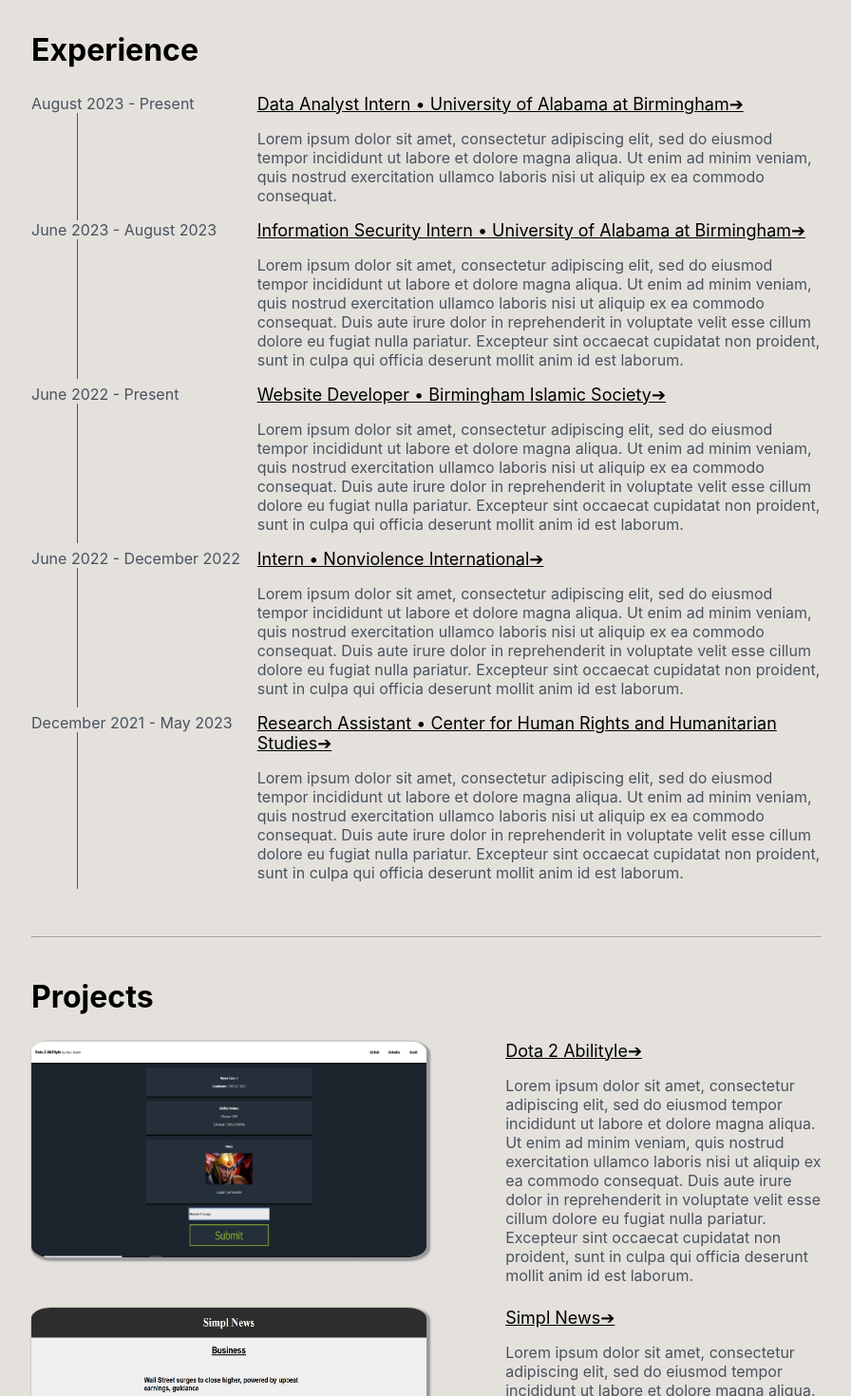
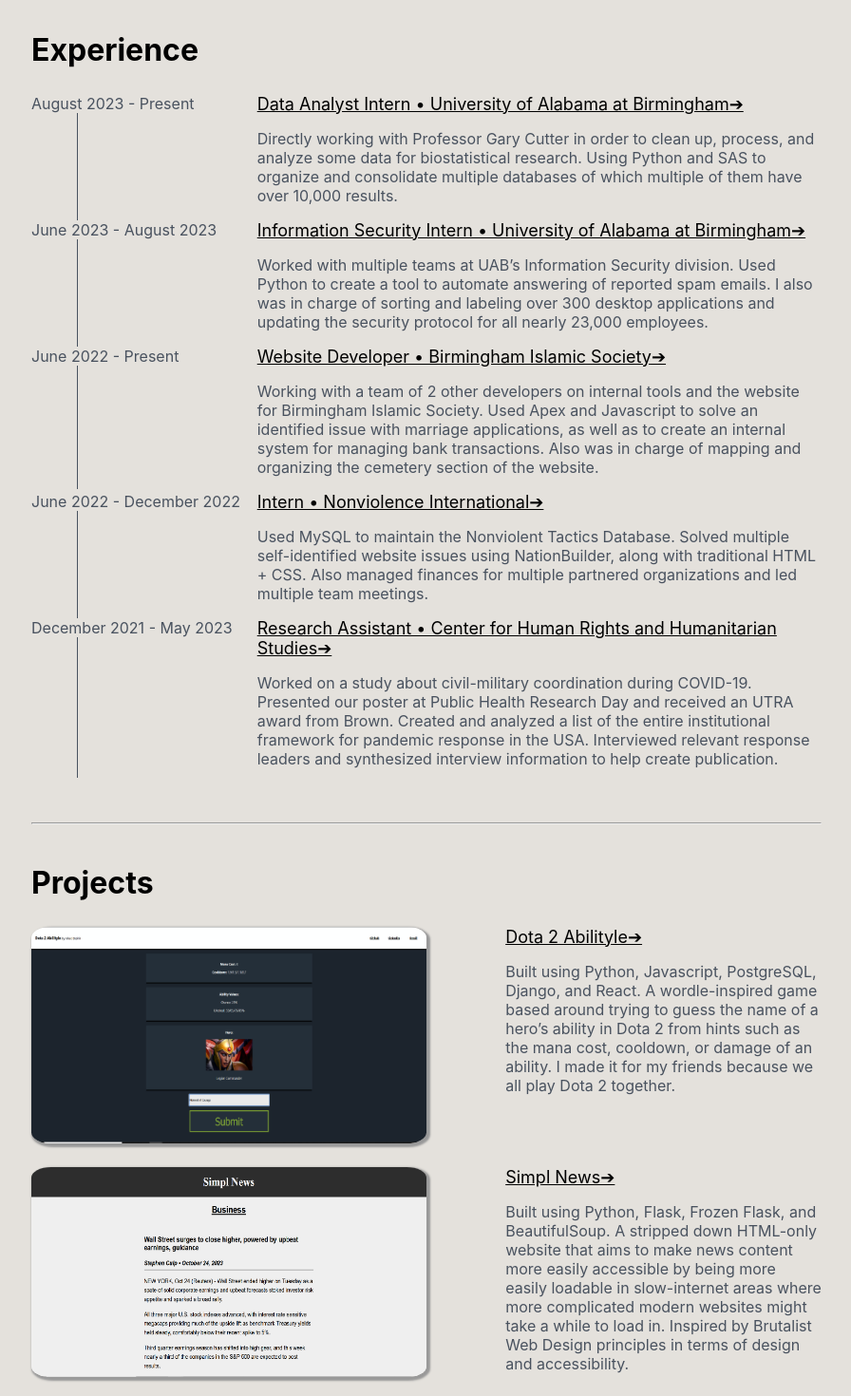
Before and after one commit to ABashir01/ahad-portfolio, a React (Create React App) app: page / in a window 1280 px wide. Shown: the part 420-1890 px from the top of the page at 95% size, without its empty margins (191-1087 px from the left). Built offline with nearby package versions, Linux system fonts and the light colour scheme.

Commit message:
Added text for all sections

```diff
--- a/src/components/index-components/Experiences.js
+++ b/src/components/index-components/Experiences.js
@@ -11,7 +11,7 @@ function Experiences() {
                 </div>
                 <div className="job-description">
                     <a href="https://www.uab.edu/soph/home/biostatistics" target="_blank" rel="noreferrer" >Data Analyst Intern • University of Alabama at Birmingham➔</a>
-                    <p>Lorem ipsum dolor sit amet, consectetur adipiscing elit, sed do eiusmod tempor incididunt ut labore et dolore magna aliqua. Ut enim ad minim veniam, quis nostrud exercitation ullamco laboris nisi ut aliquip ex ea commodo consequat. </p>
+                    <p>Directly working with Professor Gary Cutter in order to clean up, process, and analyze some data for biostatistical research. Using Python and SAS to organize and consolidate multiple databases of which multiple of them have over 10,000 results.</p>
                 </div>
             </div>
             <div className="job-card">
@@ -21,7 +21,7 @@ function Experiences() {
                 </div>
                 <div className="job-description">
                     <a href="https://www.uab.edu/it/home/security" target="_blank" rel="noreferrer" >Information Security Intern • University of Alabama at Birmingham➔</a>
-                    <p>Lorem ipsum dolor sit amet, consectetur adipiscing elit, sed do eiusmod tempor incididunt ut labore et dolore magna aliqua. Ut enim ad minim veniam, quis nostrud exercitation ullamco laboris nisi ut aliquip ex ea commodo consequat. Duis aute irure dolor in reprehenderit in voluptate velit esse cillum dolore eu fugiat nulla pariatur. Excepteur sint occaecat cupidatat non proident, sunt in culpa qui officia deserunt mollit anim id est laborum.</p>
+                    <p>Worked with multiple teams at UAB’s Information Security division. Used Python to create a tool to automate answering of reported spam emails. I also was in charge of sorting and labeling over 300 desktop applications and updating the security protocol for all nearly 23,000 employees.</p>
                 </div>
             </div>
             <div className="job-card">
@@ -31,7 +31,7 @@ function Experiences() {
                 </div>
                 <div className="job-description">
                     <a href="https://www.bisweb.org/" target="_blank" rel="noreferrer" >Website Developer • Birmingham Islamic Society➔</a>
-                    <p>Lorem ipsum dolor sit amet, consectetur adipiscing elit, sed do eiusmod tempor incididunt ut labore et dolore magna aliqua. Ut enim ad minim veniam, quis nostrud exercitation ullamco laboris nisi ut aliquip ex ea commodo consequat. Duis aute irure dolor in reprehenderit in voluptate velit esse cillum dolore eu fugiat nulla pariatur. Excepteur sint occaecat cupidatat non proident, sunt in culpa qui officia deserunt mollit anim id est laborum.</p>
+                    <p>Working with a team of 2 other developers on internal tools and the website for Birmingham Islamic Society. Used Apex and Javascript to solve an identified issue with marriage applications, as well as to create an internal system for managing bank transactions. Also was in charge of mapping and organizing the cemetery section of the website.</p>
                 </div>
             </div>
             <div className="job-card">
@@ -41,7 +41,7 @@ function Experiences() {
                 </div>
                 <div className="job-description">
                     <a href="https://www.nonviolenceinternational.net/" target="_blank" rel="noreferrer" >Intern • Nonviolence International➔</a>
-                    <p>Lorem ipsum dolor sit amet, consectetur adipiscing elit, sed do eiusmod tempor incididunt ut labore et dolore magna aliqua. Ut enim ad minim veniam, quis nostrud exercitation ullamco laboris nisi ut aliquip ex ea commodo consequat. Duis aute irure dolor in reprehenderit in voluptate velit esse cillum dolore eu fugiat nulla pariatur. Excepteur sint occaecat cupidatat non proident, sunt in culpa qui officia deserunt mollit anim id est laborum.</p>
+                    <p>Used MySQL to maintain the Nonviolent Tactics Database. Solved multiple self-identified website issues using NationBuilder, along with traditional HTML + CSS. Also managed finances for multiple partnered organizations and led multiple team meetings.</p>
                 </div>
             </div>
             <div className="job-card">
@@ -51,7 +51,7 @@ function Experiences() {
                 </div>
                 <div className="job-description">
                     <a href="https://watson.brown.edu/chrhs/" target="_blank" rel="noreferrer" >Research Assistant • Center for Human Rights and Humanitarian Studies➔</a>
-                    <p>Lorem ipsum dolor sit amet, consectetur adipiscing elit, sed do eiusmod tempor incididunt ut labore et dolore magna aliqua. Ut enim ad minim veniam, quis nostrud exercitation ullamco laboris nisi ut aliquip ex ea commodo consequat. Duis aute irure dolor in reprehenderit in voluptate velit esse cillum dolore eu fugiat nulla pariatur. Excepteur sint occaecat cupidatat non proident, sunt in culpa qui officia deserunt mollit anim id est laborum.</p>
+                    <p>Worked on a study about civil-military coordination during COVID-19. Presented our poster at Public Health Research Day and received an UTRA award from Brown. Created and analyzed a list of the entire institutional framework for pandemic response in the USA. Interviewed relevant response leaders and synthesized interview information to help create publication.</p>
                 </div>
             </div>
 
--- a/src/components/index-components/Projects.js
+++ b/src/components/index-components/Projects.js
@@ -9,14 +9,14 @@ function Projects() {
                 <img className="project-image" alt="Dota 2 Abilityle website" src={abilityle}></img>
                 <div className="project-description">
                     <a href="https://github.com/ABashir01/dota-abilityle" target="_blank" rel="noreferrer" >Dota 2 Abilityle➔</a>
-                    <p>Lorem ipsum dolor sit amet, consectetur adipiscing elit, sed do eiusmod tempor incididunt ut labore et dolore magna aliqua. Ut enim ad minim veniam, quis nostrud exercitation ullamco laboris nisi ut aliquip ex ea commodo consequat. Duis aute irure dolor in reprehenderit in voluptate velit esse cillum dolore eu fugiat nulla pariatur. Excepteur sint occaecat cupidatat non proident, sunt in culpa qui officia deserunt mollit anim id est laborum.</p>
+                    <p>Built using Python, Javascript, PostgreSQL, Django, and React. A wordle-inspired game based around trying to guess the name of a hero’s ability in Dota 2 from hints such as the mana cost, cooldown, or damage of an ability. I made it for my friends because we all play Dota 2 together.</p>
                 </div>
             </div>
             <div className="project-card">
                 <img className="project-image" alt=" Simpl News website" src={simpl}></img>
                 <div className="project-description">
                     <a href="https://github.com/ABashir01/simpl-news" target="_blank" rel="noreferrer" >Simpl News➔</a>
-                    <p>Lorem ipsum dolor sit amet, consectetur adipiscing elit, sed do eiusmod tempor incididunt ut labore et dolore magna aliqua. Ut enim ad minim veniam, quis nostrud exercitation ullamco laboris nisi ut aliquip ex ea commodo consequat. Duis aute irure dolor in reprehenderit in voluptate velit esse cillum dolore eu fugiat nulla pariatur. Excepteur sint occaecat cupidatat non proident, sunt in culpa qui officia deserunt mollit anim id est laborum.</p>
+                    <p>Built using Python, Flask, Frozen Flask, and BeautifulSoup. A stripped down HTML-only website that aims to make news content more easily accessible by being more easily loadable in slow-internet areas where more complicated modern websites might take a while to load in. Inspired by Brutalist Web Design principles in terms of design and accessibility.</p>
                 </div>
             </div>
         </section>
--- a/src/index.css
+++ b/src/index.css
@@ -144,7 +144,7 @@ a {
 .project-card {
   display: flex;
   width: 100%;
-  margin-bottom: 1%;
+  margin-bottom: 3%;
 }
 
 .project-image {
```
